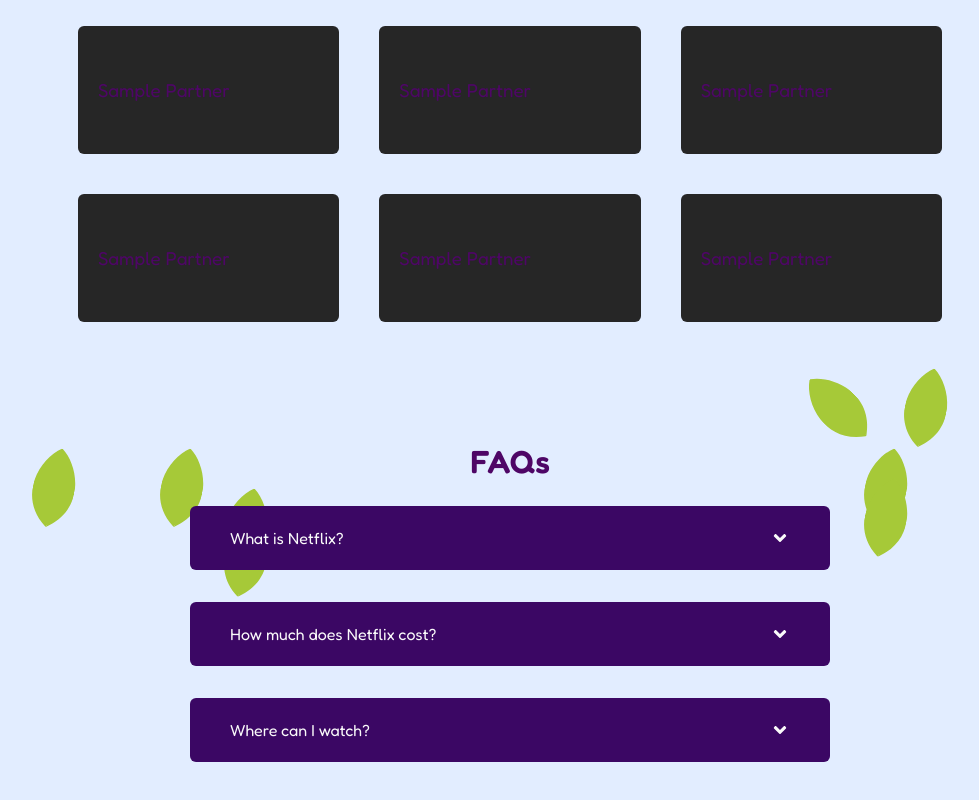
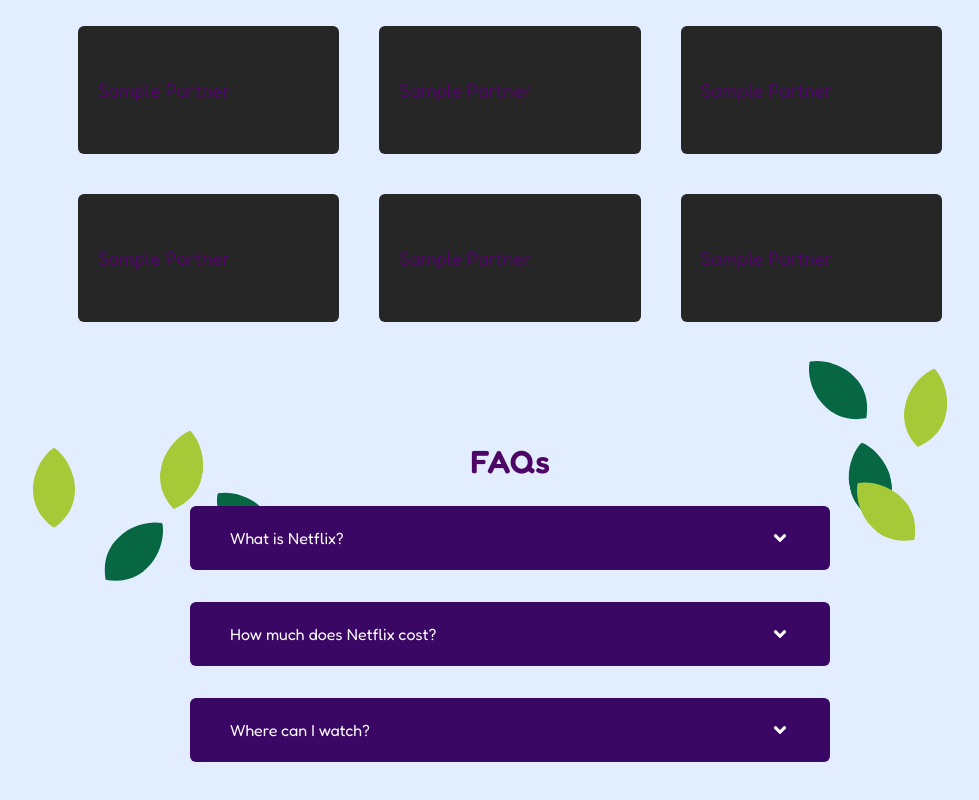
Before and after one commit to JoseArron/central-launch, a Next.js app: page / in a window 1280 px wide. Shown: the part 4850-5650 px from the top of the page, without its empty margins (130-1109 px from the left). Built offline with nearby package versions, Linux system fonts and the light colour scheme.

Commit message:
added a dark leaf, adjusted rotatons and motion values

```diff
--- a/src/components/Leaf.tsx
+++ b/src/components/Leaf.tsx
@@ -2,15 +2,20 @@
 import { motion } from "motion/react";
 import Image from "next/image";
 import leaf from "@/../public/assets/leaf.svg";
-
+import darkLeaf from "@/../public/assets/darkleaf.svg";
 interface LeafProps {
   className?: string;
+  leafType?: LeafType;
+}
+export enum LeafType {
+  normal,
+  dark
 }
 
-const Leaf = ({ className }: LeafProps) => {
+const Leaf = ({ className, leafType }: LeafProps) => {
   return (
     <motion.div className={`absolute ${className}`}>
-      <Image src={leaf} alt="leaf" fill className="object-contain" />
+      <Image src={leafType == LeafType["dark"]? darkLeaf : leaf } alt="leaf" fill className="object-contain" />
     </motion.div>
   );
 };
--- a/src/components/sections/FAQs.tsx
+++ b/src/components/sections/FAQs.tsx
@@ -1,7 +1,7 @@
 "use client";
 import FAQ from "../FAQ";
 import { motion, useScroll, useTransform } from "motion/react";
-import Leaf from "../Leaf";
+import Leaf, { LeafType } from "../Leaf";
 import { useRef } from "react";
 
 type FaqsProps = {
@@ -34,10 +34,10 @@
     offset: ["start end", "end start"],
   });
 
-  const leafGroup1Y = useTransform(scrollYProgress, [0, 1], ["0vh", "50vh"]);
+  const leafGroup1Y = useTransform(scrollYProgress, [0, 1], ["0vh", "20vh"]);
   const leafGroup2Y = useTransform(scrollYProgress, [0, 1], ['0vh', "50vh"]);
-  const leafGroup3Y = useTransform(scrollYProgress, [0, 1], ["0vh", "50vh"]);
-  const leafGroup4Y = useTransform(scrollYProgress, [0, 1], ["0vh", "100vh"]);
+  const leafGroup3Y = useTransform(scrollYProgress, [0, 1], ["0vh", "40vh"]);
+  const leafGroup4Y = useTransform(scrollYProgress, [0, 1], ["0vh", "90vh"]);
 
   return (
     <div
@@ -48,19 +48,19 @@
       <div className="-z-10 relative w-full">
         <motion.div style={{ y: leafGroup1Y }}>
           <Leaf className={"w-20 h-20 left-32 rotate-12"} />
-          <Leaf className={"w-20 h-20 right-32 bottom-0 -rotate-45"} />
+          <Leaf className={"w-20 h-20 right-32 bottom-0 -rotate-45"} leafType={LeafType.dark} />
         </motion.div>
         <motion.div style={{ y: leafGroup2Y }}>
           <Leaf className={"w-20 h-20 right-10 bottom-0 rotate-12"} />
-          <Leaf className={"w-20 h-20 left-0 top-0 rotate-12"} />
+          <Leaf className={"w-20 h-20 left-0 top-0 "} />
         </motion.div>
         <motion.div style={{ y: leafGroup3Y }}>
-          <Leaf className={"w-20 h-20 right-20 rotate-12"} />
-          <Leaf className={"w-20 h-20 left-48 top-10 rotate-12"} />
+          <Leaf className={"w-20 h-20 right-24 -rotate-12"} leafType={LeafType.dark} />
+          <Leaf className={"w-20 h-20 left-48 top-10 -rotate-45"} leafType={LeafType.dark} />
         </motion.div>
         <motion.div style={{ y: leafGroup4Y }}>
-          <Leaf className={"w-20 h-20 right-20 rotate-12"} />
-          <Leaf className={"w-20 h-20 left-48 top-10 rotate-12"} />
+          <Leaf className={"w-20 h-20 right-20 -rotate-45"} />
+          <Leaf className={"w-20 h-20 left-20 top-10 rotate-45"} leafType={LeafType.dark} />
         </motion.div>
       </div>
       <h1>FAQs</h1>
```
Also changed, not shown: public/assets/darkleaf.svg (added).
